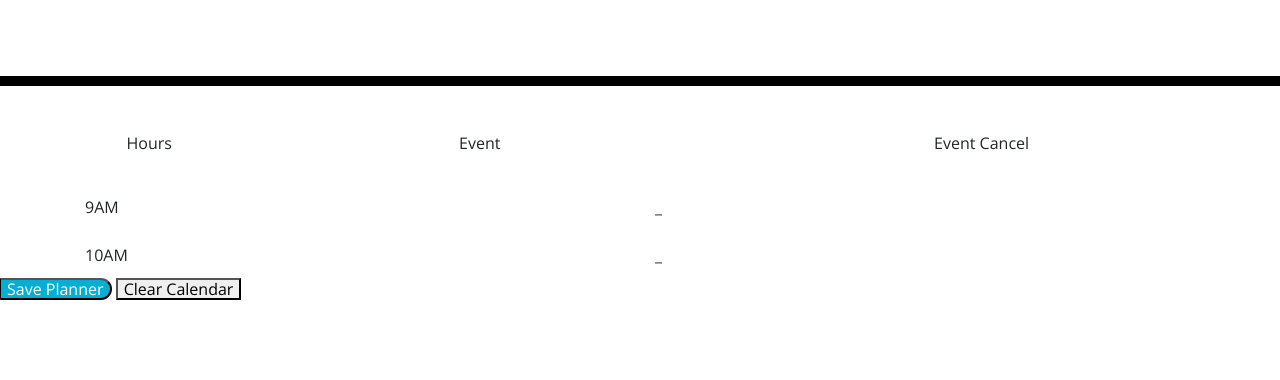
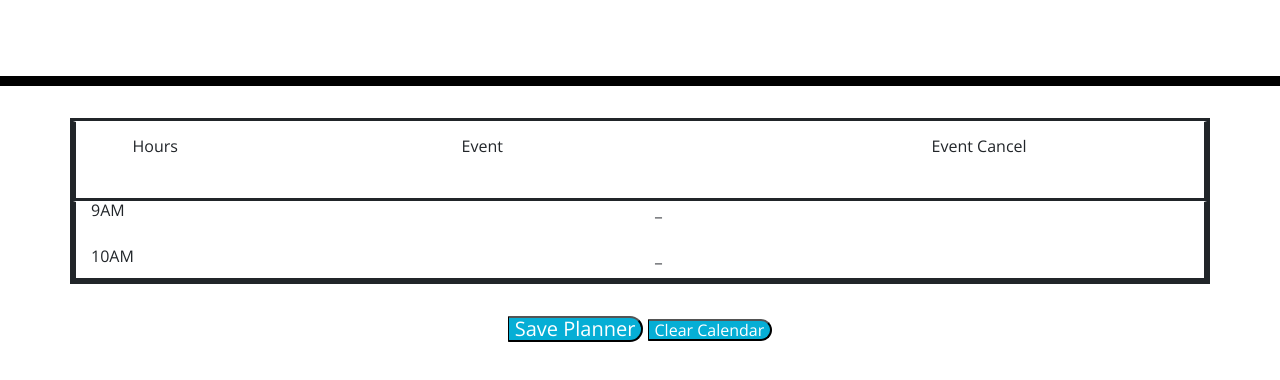
Before and after one commit to jssoyoung/Daily-Planner, a plain HTML site: page index.html in a window 1280 px wide. Shown: the part 182-562 px from the top of the page. Drawn offline with nearby package versions, Linux system fonts and the light colour scheme.

Commit message:
Added button, row, and column css

```diff
--- a/style.css
+++ b/style.css
@@ -57,7 +57,12 @@ body {
     color: white;
   }
 
-  .saveBtn {
+  .footer {
+    margin-top: 2em;
+    text-align: center;
+  }
+
+  .saveBtn, .clearBtn {
     border-left: 1px solid black;
     border-top-right-radius: 15px;
     border-bottom-right-radius: 15px;
@@ -65,12 +70,11 @@ body {
     color: white;
   }
 
-  .saveBtn i:hover {
+  .saveBtn, .clearBtn i:hover {
     font-size: 20px;
     transition: all 0.3s ease-in-out;
   }
 
-  #clear-calendar button {
-    text-align: center;
-    padding: 10px;
+  .container, .row {
+    border-style: solid;
   }
```
